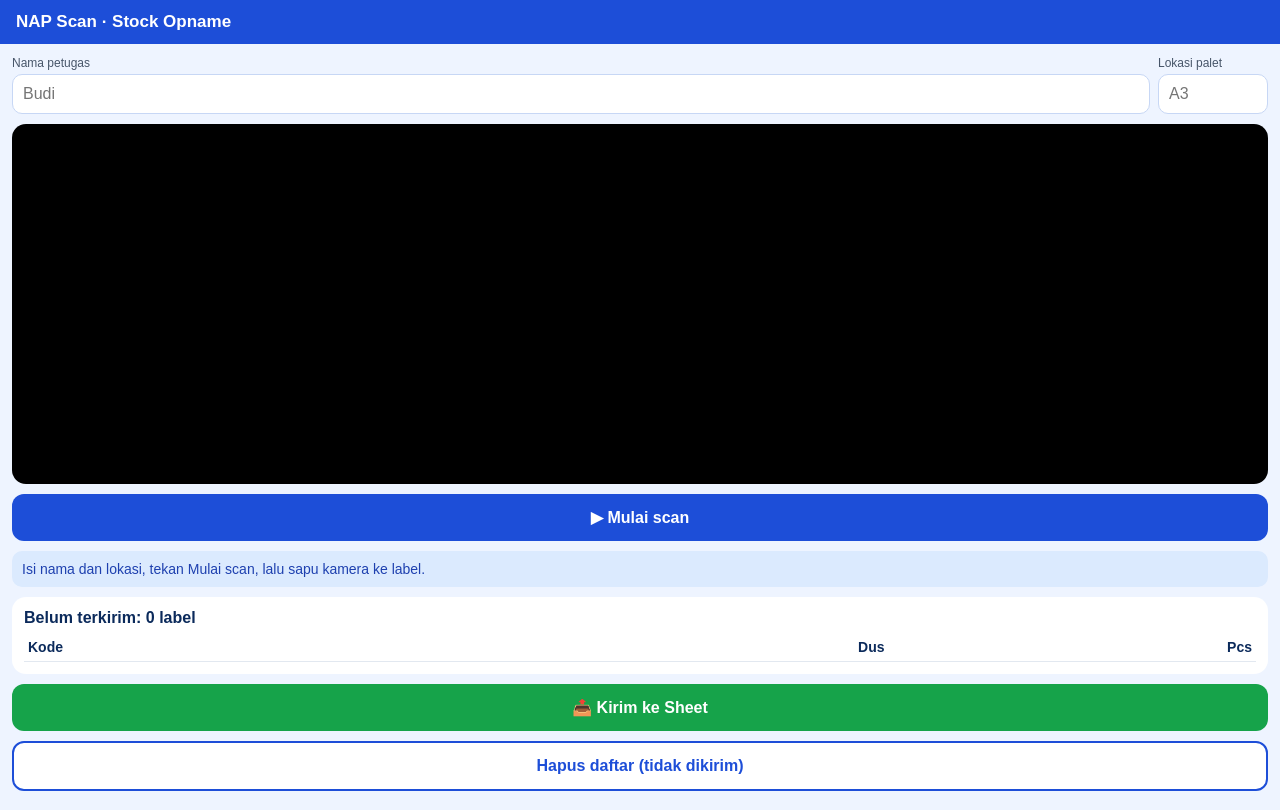
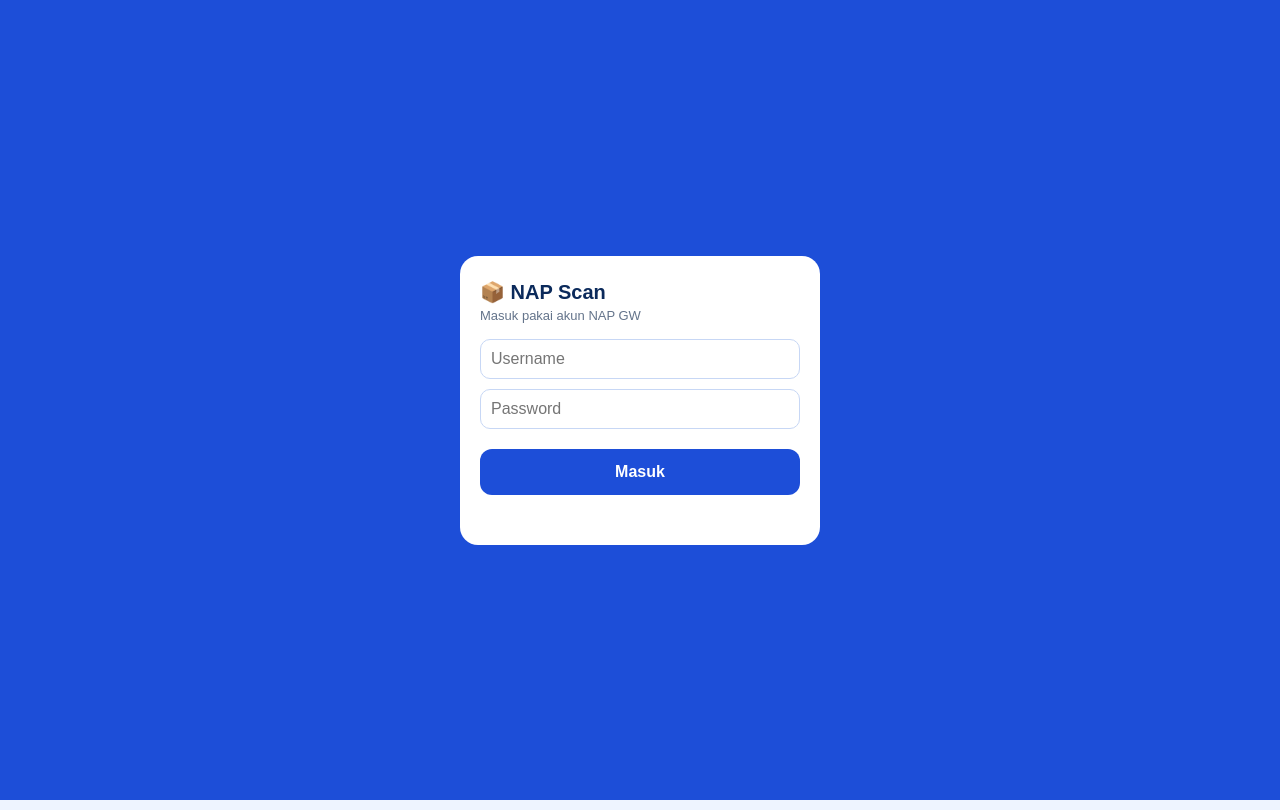
Before and after one commit to nusantaraautopartpersada1-beep/nap-scan, a plain HTML site: page index.html in a window 1280 px wide. Drawn offline with Linux system fonts and the light colour scheme.

Commit message:
index.html

```diff
--- a/index.html
+++ b/index.html
@@ -7,10 +7,10 @@
 <style>
   *{box-sizing:border-box}
   body{margin:0;font-family:Arial,sans-serif;background:#eef4ff;color:#0b2a5b}
-  .kepala{background:#1d4ed8;color:#fff;padding:12px 16px;font-weight:bold;font-size:17px}
+  .kepala{background:#1d4ed8;color:#fff;padding:12px 16px;font-weight:bold;font-size:17px;display:flex;justify-content:space-between;align-items:center;gap:8px}
+  .kepala button{background:rgba(255,255,255,.15);color:#fff;border:1px solid rgba(255,255,255,.4);border-radius:8px;padding:5px 10px;font-size:13px}
+  #namaUser{font-size:13px;font-weight:normal}
   .isi{padding:12px}
-  .baris{display:flex;gap:8px}
-  .baris > div{flex:1}
   label{display:block;font-size:12px;color:#475569;margin-bottom:4px}
   input{width:100%;padding:10px;font-size:16px;border:1.5px solid #c7d7f5;border-radius:10px;color:#0b2a5b}
   .layar{position:relative;background:#000;border-radius:14px;overflow:hidden;margin-top:10px}
@@ -28,22 +28,42 @@
   table{width:100%;border-collapse:collapse;font-size:14px;margin-top:6px}
   th,td{text-align:left;padding:6px 4px;border-bottom:1px solid #e2e8f0}
   .angka{text-align:right}
+  #layarLogin{position:fixed;inset:0;background:#1d4ed8;display:flex;align-items:center;justify-content:center;padding:16px;z-index:10}
+  .kotakLogin{background:#fff;border-radius:18px;padding:24px 20px;width:100%;max-width:360px}
+  .kotakLogin h2{margin:0 0 4px;font-size:20px}
+  .kotakLogin p{margin:0 0 16px;color:#64748b;font-size:13px}
+  .kotakLogin input{margin-bottom:10px}
+  #pesanLogin{color:#b91c1c;font-size:13px;min-height:18px;margin-top:8px}
 </style>
 </head>
 <body>
-<div class="kepala">NAP Scan · Stock Opname</div>
+
+<div id="layarLogin">
+  <div class="kotakLogin">
+    <h2>📦 NAP Scan</h2>
+    <p>Masuk pakai akun NAP GW</p>
+    <input id="inUser" placeholder="Username" autocomplete="username" autocapitalize="none">
+    <input id="inPass" type="password" placeholder="Password" autocomplete="current-password"
+           onkeydown="if(event.key==='Enter') masuk()">
+    <button class="tombol biru" id="tblMasuk" onclick="masuk()">Masuk</button>
+    <div id="pesanLogin"></div>
+  </div>
+</div>
+
+<div class="kepala">
+  <span>NAP Scan · Opname</span>
+  <span><span id="namaUser"></span> <button onclick="keluar()">Keluar</button></span>
+</div>
 <div class="isi">
-  <div class="baris">
-    <div><label>Nama petugas</label><input id="petugas" placeholder="Budi" autocomplete="off"></div>
-    <div style="flex:0 0 110px"><label>Lokasi palet</label><input id="lokasi" placeholder="A3" autocomplete="off" autocapitalize="characters"></div>
-  </div>
+  <label>Lokasi palet</label>
+  <input id="lokasi" placeholder="A3" autocomplete="off" autocapitalize="characters">
 
   <div class="layar">
     <video id="video" playsinline muted></video>
     <div class="kilat" id="kilat"></div>
   </div>
   <button class="tombol biru" id="tblMulai" onclick="mulai()">▶ Mulai scan</button>
-  <div id="pesan" class="info">Isi nama dan lokasi, tekan Mulai scan, lalu sapu kamera ke label.</div>
+  <div id="pesan" class="info">Isi lokasi palet, tekan Mulai scan, lalu sapu kamera ke label.</div>
 
   <div class="kartu">
     <b>Belum terkirim: <span id="totalLabel">0</span> label</b>
@@ -60,7 +80,7 @@
 <script>
   const URL_API = 'https://script.google.com/macros/s/AKfycbz9y_V7WyYkqJ-GX7RMenklHr4UJve_h-nnOJdU3CHJQPPm4bJrODTnRIsAKOFH2bwt1g/exec';
 
-  var detektor = null, berjalan = false, sedangKirim = false, suara = null;
+  var TOKEN = '', detektor = null, berjalan = false, sedangKirim = false, suara = null;
   var terbaca = {}, rekap = {};
 
   function el(id) { return document.getElementById(id); }
@@ -68,16 +88,73 @@
   function simpanLokal(k, v) { try { localStorage.setItem(k, v); } catch (e) {} }
   function bacaLokal(k) { try { return localStorage.getItem(k) || ''; } catch (e) { return ''; } }
 
-  // Muat data yang tersimpan di HP
-  el('petugas').value = bacaLokal('scan_petugas');
+  async function api(isi) {
+    var res = await fetch(URL_API, {
+      method: 'POST',
+      headers: { 'Content-Type': 'text/plain;charset=utf-8' },
+      body: JSON.stringify(isi),
+      redirect: 'follow'
+    });
+    return res.json();
+  }
+
+  // ===== LOGIN =====
+  function tampilLogin(teks) {
+    el('layarLogin').style.display = 'flex';
+    el('pesanLogin').textContent = teks || '';
+  }
+
+  function setelahMasuk(nama) {
+    el('layarLogin').style.display = 'none';
+    el('namaUser').textContent = '👤 ' + nama;
+  }
+
+  async function masuk() {
+    var u = el('inUser').value.trim(), p = el('inPass').value;
+    if (!u || !p) { el('pesanLogin').textContent = 'Isi username dan password.'; return; }
+    el('tblMasuk').textContent = 'Memeriksa...';
+    try {
+      var h = await api({ aksi: 'login', username: u, password: p });
+      if (!h.ok) throw new Error(h.pesan || 'Login gagal');
+      TOKEN = h.token;
+      simpanLokal('scan_token', TOKEN);
+      simpanLokal('scan_nama', h.nama || u);
+      el('inPass').value = '';
+      setelahMasuk(h.nama || u);
+    } catch (e) {
+      el('pesanLogin').textContent = e.message;
+    }
+    el('tblMasuk').textContent = 'Masuk';
+  }
+
+  function keluar() {
+    TOKEN = '';
+    simpanLokal('scan_token', '');
+    simpanLokal('scan_nama', '');
+    tampilLogin('');
+  }
+
+  (async function cekAwal() {
+    var t = bacaLokal('scan_token');
+    if (!t) { tampilLogin(''); return; }
+    try {
+      var h = await api({ aksi: 'cekSesi', token: t });
+      if (h.ok) { TOKEN = t; setelahMasuk(h.nama); }
+      else tampilLogin('Sesi sudah habis, silakan masuk lagi.');
+    } catch (e) {
+      tampilLogin('Tidak bisa terhubung. Periksa internet, lalu masuk lagi.');
+    }
+  })();
+
+  // ===== DATA TERSIMPAN DI HP =====
   el('lokasi').value = bacaLokal('scan_lokasi');
   try { terbaca = JSON.parse(bacaLokal('scan_belum_kirim') || '{}'); } catch (e) { terbaca = {}; }
   susunRekap();
   tampil();
   if (Object.keys(terbaca).length) pesan('Ada ' + Object.keys(terbaca).length + ' label yang belum terkirim. Tekan Kirim.', 'info');
-
   el('lokasi').addEventListener('input', function () { this.value = this.value.toUpperCase(); });
 
+  // ===== KAMERA =====
   async function mulai() {
     if (berjalan) return;
     if (!('BarcodeDetector' in window)) {
@@ -154,29 +231,26 @@
     });
   }
 
+  // ===== KIRIM =====
   async function kirim() {
     if (sedangKirim) return;
-    var petugas = el('petugas').value.trim();
+    if (!TOKEN) { tampilLogin('Silakan masuk dulu.'); return; }
     var lokasi = el('lokasi').value.trim();
     var daftar = Object.keys(terbaca);
-    if (!petugas) { pesan('Isi nama petugas dulu.', 'salah'); return; }
     if (!daftar.length) { pesan('Belum ada label yang di-scan.', 'salah'); return; }
 
-    simpanLokal('scan_petugas', petugas);
     simpanLokal('scan_lokasi', lokasi);
     sedangKirim = true;
     el('tblKirim').textContent = 'Mengirim...';
-
     try {
-      var res = await fetch(URL_API, {
-        method: 'POST',
-        headers: { 'Content-Type': 'text/plain;charset=utf-8' },
-        body: JSON.stringify({ aksi: 'kirimScan', petugas: petugas, lokasi: lokasi, daftar: daftar }),
-        redirect: 'follow'
-      });
-      var h = await res.json();
-      if (!h.ok) throw new Error(h.pesan || 'Ditolak server');
-
+      var h = await api({ aksi: 'kirimScan', token: TOKEN, lokasi: lokasi, daftar: daftar });
+      if (!h.ok) {
+        if (String(h.pesan).indexOf('SESI_HABIS') > -1) {
+          tampilLogin('Sesi sudah habis. Masuk lagi, lalu tekan Kirim. Hasil scan masih aman.');
+          throw new Error('Sesi habis');
+        }
+        throw new Error(h.pesan || 'Ditolak server');
+      }
       var teks = 'Terkirim: ' + (h.ringkas.map(function (r) {
         return r.kode + ' ' + r.dus + ' dus (' + r.pcs + ' pcs)';
       }).join(', ') || 'tidak ada data baru');
```
